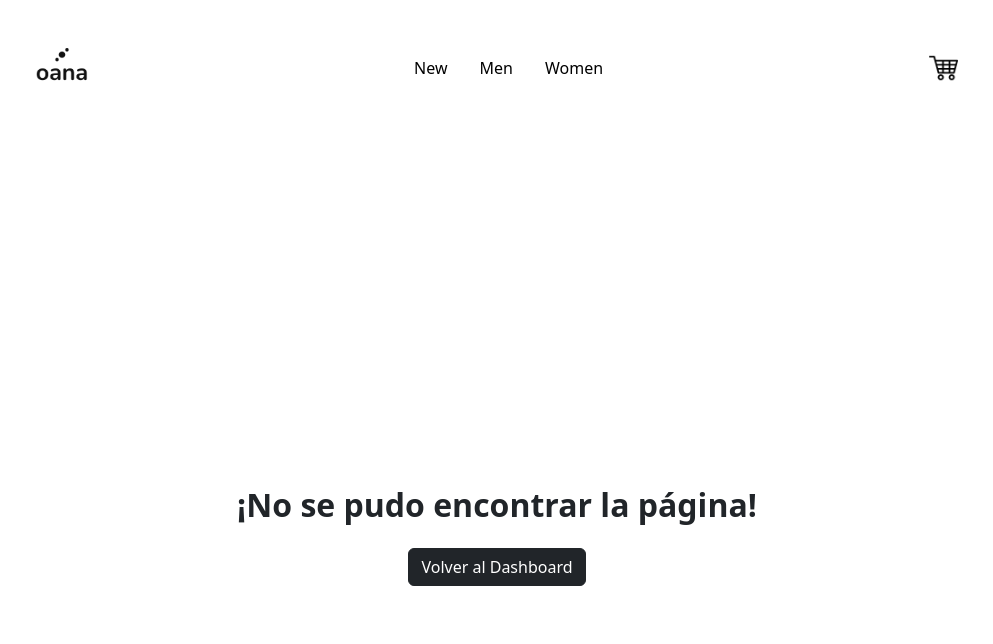
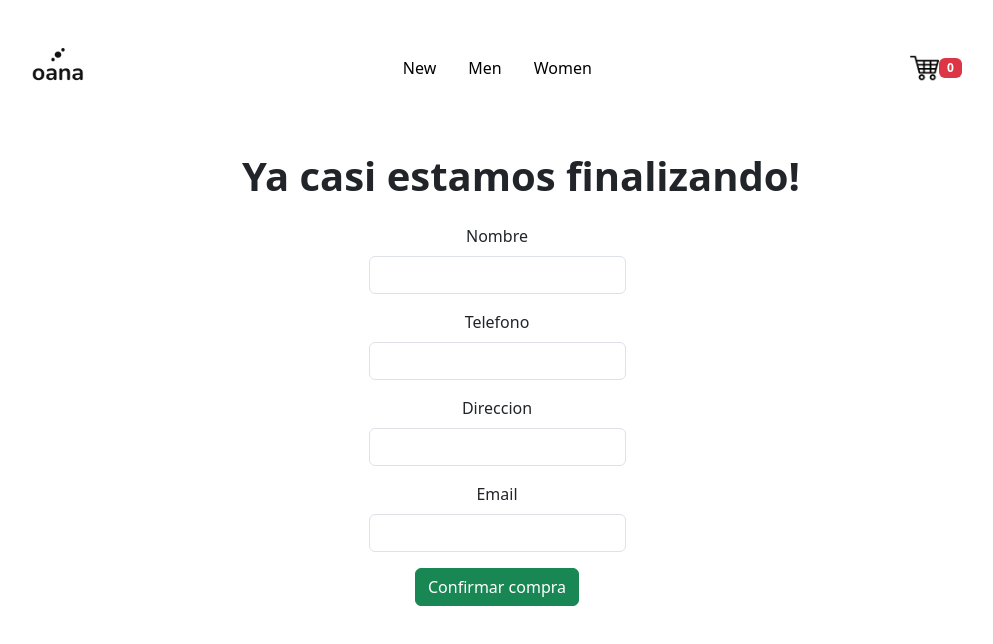
Before and after one commit to ramidlr/CreaTuLanding-delRio, a React (Vite) app: page /checkout in a window 1280 px wide. Shown: the top 644 px of the page, without its empty margins (143-1136 px from the left). Built offline with nearby package versions, Linux system fonts and the light colour scheme; the HTML template or start-up script is replaced by a standard one.

Commit message:
carrito funcionando, orders creadas, links de regreso, checkout, itemdetail y list con firebase

```diff
--- a/package.json
+++ b/package.json
@@ -11,6 +11,7 @@
   },
   "dependencies": {
     "bootstrap": "^5.3.7",
+    "firebase": "^11.10.0",
     "react": "^19.1.0",
     "react-bootstrap": "^2.10.10",
     "react-dom": "^19.1.0",
--- a/src/App.jsx
+++ b/src/App.jsx
@@ -7,18 +7,20 @@ import { BrowserRouter, Routes, Route } from 'react-router-dom';
 import ErrorPage from './components/ErrorPage';
 import { CartProvider } from "./context/CartContext";
 import CartContainer from "./components/CartContainer";
+import Checkout from "./components/Checkout";
 
 function App() {
 
   return (
     <BrowserRouter>
+    <CartProvider>
     <NavBar/>
-    <CartProvider>
       <Routes>
         <Route path='/' element={ <ItemListContainer greetings='Sneakerssss para vos...'/>}/>
         <Route path='/category/:categoryId' element={ <ItemListContainer greetings='Lo mejor para vos:'/>}/>
         <Route path='/item/:id' element={<ItemDetailContainer/>}/>
         <Route path='/cart' element={<CartContainer/>}/>
+        <Route path='/checkout' element={<Checkout/>}/>
         <Route path='*' element={<ErrorPage/>}/>
       </Routes>
     </CartProvider>
--- a/src/components/CartView.jsx
+++ b/src/components/CartView.jsx
@@ -4,9 +4,9 @@ import { useContext } from "react";
 import { CartContext } from "../context/CartContext";
 
 const CartView = () => {
-    const {cart, deleteCart, removeItem} = useContext(CartContext);
+    const { cart, deleteCart, removeItem, finalPrice } = useContext(CartContext);
     return (
-        <div className="d-flex flex-column justify-content-center align-items-center text-center min-vh-100">
+        <div className="d-flex flex-column align-items-center text-center min-vh-100">
             <h2 className="fw-bold mb-4">Ya casi has finalizado tu compra</h2>
 
             <div>
@@ -22,20 +22,18 @@ const CartView = () => {
                             <h5 className="fw-bold">{compra.name}</h5>
                             <p>Precio unitario: ${compra.price},00</p>
                             <p>Cantidad: {compra.quantity}</p>
-                            <p className="fw-bold">Total: ${compra.price * compra.quantity},00</p>
-
                             <div className="d-flex justify-content-center gap-2 mt-3">
-                                <button className="btn btn-danger" onClick={() => removeItem(compra.id)}>Eliminar</button>
+                                <button className="btn btn-warning" onClick={() => removeItem(compra.id)}>Eliminar</button>
                             </div>
                         </div>
                     ))
                 }
             </div>
 
-            <span>Total a pagar</span>
-            <div className='text-center p-4 border rounded mb-4'>
-                {/* <button className="btn btn-success" onClick={() => deleteCart()}>Vaciar carrito</button> */}
-                <button className="btn btn-warning" onClick={deleteCart}>Vaciar carrito</button>
+            <span className="fw-bold">Total a pagar: ${finalPrice()}</span>
+            <div className='text-center p-3 border rounded mb-4 mt-4'>
+                <Link className="btn btn-success me-2" to="/checkout">Terminar compra</Link>
+                <button className="btn btn-danger" onClick={deleteCart}>Vaciar carrito</button>
             </div>
         </div>
     );
--- a/src/components/CartWidget.jsx
+++ b/src/components/CartWidget.jsx
@@ -1,9 +1,15 @@
 import { Link } from "react-router-dom";
+import { Badge } from "react-bootstrap";
+import { useContext } from "react";
+import { CartContext } from "../context/CartContext";
 
 const CartWidget = () => {
+    const {cartQuantity} = useContext(CartContext)
+
     return (
         <Link to="/cart">
             <img className="shopping-cart-icon" src="/shopcart.png"></img>
+            <Badge bg="danger">{cartQuantity()}</Badge>
         </Link>
     )
 }
--- /dev/null
+++ b/src/components/Checkout.jsx
@@ -0,0 +1,82 @@
+import { addDoc, collection, serverTimestamp } from "firebase/firestore";
+import { useContext, useState } from "react";
+import { Link } from "react-router-dom";
+import { CartContext } from "../context/CartContext";
+import { db } from "../service/Firebase";
+
+const Checkout = () => {
+    const [buyer, setBuyer] = useState({})
+    const [validMail, setValidMail] = useState('')
+    const { cart, finalPrice, deleteCart } = useContext(CartContext)
+    const [orderId, setOrderId] = useState('')
+
+    const buyerData = (e) => {
+        setBuyer(
+            {
+                ...buyer,
+                [e.target.name]: e.target.value
+            }
+        )
+    }
+    console.log(buyer)
+    const finishPurchase = (e) => {
+        e.preventDefault()
+        let order = {
+            comprador: buyer,
+            compras: cart,
+            total: finalPrice(),
+            date: serverTimestamp()
+        }
+        const ventas = collection(db, "orders")
+        addDoc(ventas, order)
+        .then((res) => {
+            setOrderId(res.id)
+            deleteCart()
+        })
+        .catch((error) => console.log(error))
+    }
+
+
+    return (
+
+        <>
+            {
+                orderId ?
+                    <div className="d-flex flex-column align-items-center text-center min-vh-100">
+                        <h2 className="fw-bold mb-4" > Tu compra se realizo con exito!</h2>
+                        <h3 className="fw-bold mb-4" > ID de tu compra: {orderId}</h3>
+                        <Link to="/" className="btn btn-dark">
+                            Volver al Dashboard
+                        </Link>
+                    </div>
+                    :
+                    <div className="d-flex flex-column align-items-center text-center min-vh-100">
+                        <h1 className="fw-bold mb-4">Ya casi estamos finalizando!</h1>
+                        <form onSubmit={finishPurchase}>
+                            <div className="mb-3">
+                                <label htmlFor="name" className="form-label">Nombre</label>
+                                <input type="text" className="form-control" name="name" onChange={buyerData} />
+                            </div>
+
+                            <div className="mb-3">
+                                <label htmlFor="phone" className="form-label">Telefono</label>
+                                <input type="tel" className="form-control" name="phone" onChange={buyerData} />
+                            </div>
+                            <div className="mb-3">
+                                <label htmlFor="address" className="form-label">Direccion</label>
+                                <input type="text" className="form-control" name="address" onChange={buyerData} />
+                            </div>
+                            <div className="mb-3">
+                                <label htmlFor="email" className="form-label">Email</label>
+                                <input type="email" className="form-control" name="email" onChange={(e) => setValidMail(e.target.value)} />
+                            </div>
+
+                            <button className='btn btn-success mb-2' type='submit'>Confirmar compra</button>
+                        </form>
+                    </div>
+            }
+        </>
+    )
+}
+
+export default Checkout
--- a/src/components/EmptyCart.jsx
+++ b/src/components/EmptyCart.jsx
@@ -2,7 +2,7 @@ import { Link } from "react-router-dom"
 
 const EmptyCart = () => {
     return (
-        <div className="d-flex flex-column justify-content-center align-items-center text-center min-vh-100">
+        <div className="d-flex flex-column align-items-center text-center min-vh-100">
             <h2 className="fw-bold mb-4">El carrito esta vacio!</h2>
             <Link to="/" className="btn btn-dark">
                 Ver mas productos
--- a/src/components/ErrorPage.jsx
+++ b/src/components/ErrorPage.jsx
@@ -2,7 +2,7 @@ import { Link } from "react-router-dom";
 
 const ErrorPage = () => {
     return (
-        <div className="d-flex flex-column justify-content-center align-items-center text-center min-vh-100">
+        <div className="d-flex flex-column align-items-center text-center min-vh-100">
             <h2 className="fw-bold mb-4">¡No se pudo encontrar la página!</h2>
             <Link to="/" className="btn btn-dark">
                 Volver al Dashboard
--- a/src/context/CartContext.jsx
+++ b/src/context/CartContext.jsx
@@ -6,19 +6,18 @@ export const CartProvider = ({children}) => {
     const [cart, setCart] = useState([]);
 
 // funcion para agregar un item, o sumar cantidad si ya existe.
-    const addItemToCart = (item, quantity) => {
-        if(isInCart(item.id)){
-            const newCart = cart.map(prod => {
-                if(item.id === prod.id){
-                    return {...prod, quantity: prod.quantity + quantity}
+    const addItemToCart = (item, cantidad) => {
+        if (isInCart(item.id)) {
+            const newCart = cart.map((prod) => {
+                if (item.id === prod.id) {
+                    return { ...prod, quantity: prod.quantity + cantidad }
                 } else {
-                    return prod;
+                    return prod
                 }
             })
-            setCart(newCart);
-        }
-        else {
-            setCart([...cart, {...item, quantity}]);
+            setCart(newCart)
+        } else {
+            setCart([...cart, { ...item, quantity: cantidad }])
         }
     }
 
@@ -38,10 +37,17 @@ export const CartProvider = ({children}) => {
     }
 
 // funcion para sumar cantidad total de items
-// funcion para sumar total a pagar
+    const cartQuantity = () => {
+        return cart.reduce((acc, prod) => acc += prod.quantity, 0)
+    }
+
+    // funcion para sumar total a pagar
+    const finalPrice = () => {
+        return cart.reduce((acc, product) => acc += product.price * product.quantity, 0);
+    }
 
     return (
-        <CartContext.Provider value={{cart, addItemToCart, removeItem, deleteCart, isInCart}}>
+        <CartContext.Provider value={{cart, addItemToCart, removeItem, deleteCart, isInCart, cartQuantity, finalPrice}}>
             {children}
         </CartContext.Provider>
     )
--- /dev/null
+++ b/src/service/firebase.jsx
@@ -0,0 +1,21 @@
+// Import the functions you need from the SDKs you need
+import { initializeApp } from "firebase/app";
+import { getFirestore } from "firebase/firestore";
+
+// TODO: Add SDKs for Firebase products that you want to use
+// https://firebase.google.com/docs/web/setup#available-libraries
+
+// Your web app's Firebase configuration
+const firebaseConfig = {
+  apiKey: "AIzaSyCfC-GjOy26CxHDKQ02E4Gv2DJXJ1n046A",
+  authDomain: "proyectofinal-delrio.firebaseapp.com",
+  projectId: "proyectofinal-delrio",
+  storageBucket: "proyectofinal-delrio.firebasestorage.app",
+  messagingSenderId: "458360858657",
+  appId: "1:458360858657:web:91a5b17d17c642f3f39b60",
+};
+
+// Initialize Firebase
+const app = initializeApp(firebaseConfig);
+
+export const db = getFirestore(app);
```
Also changed, not shown: src/components/ItemDetailContainer.jsx (+38 -21 lines), src/components/ItemListContainer.jsx (+26 -15 lines), 1 other file (tests, documents, lock files or other folders).
